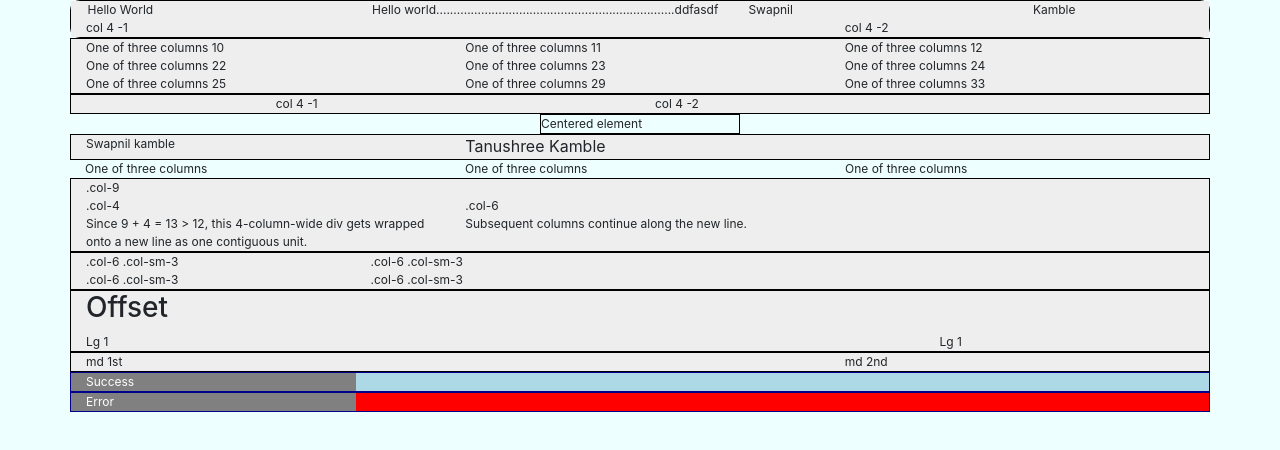
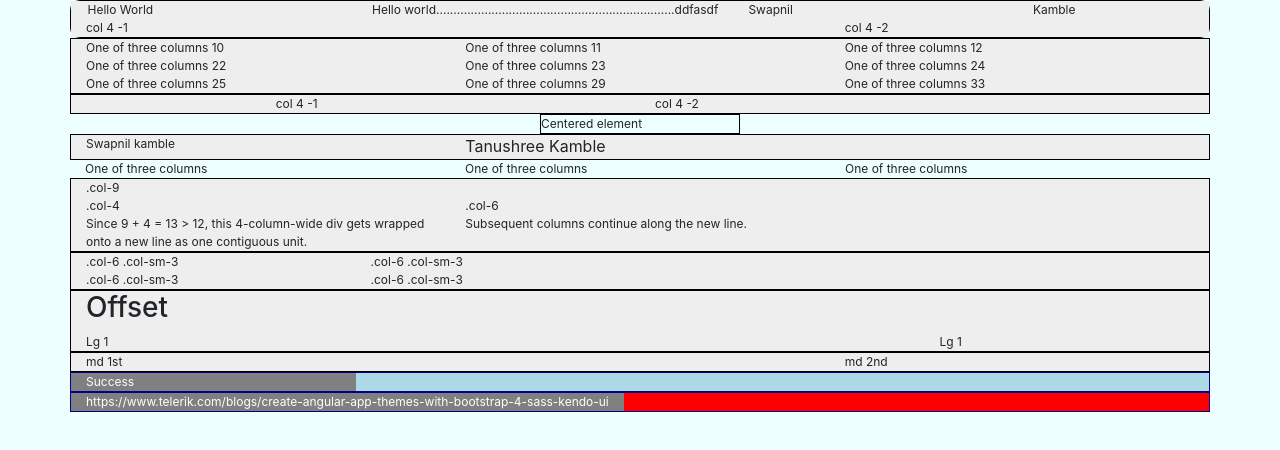
Before and after one commit to aryanisml/BootStrapLearning, a website: page index.html in a window 1280 px wide. Drawn offline with nearby package versions, Linux system fonts and the light colour scheme.

Commit message:
Added Url

```diff
--- a/index.html
+++ b/index.html
@@ -214,8 +214,8 @@
   </div>
   <div class="container error">
     <div class="row">
-     <div class="col-md-3 colbg">
-          Error
+     <div class="col-md-auto colbg">
+      https://www.telerik.com/blogs/create-angular-app-themes-with-bootstrap-4-sass-kendo-ui
      </div>
     </div>
  </div>
```
